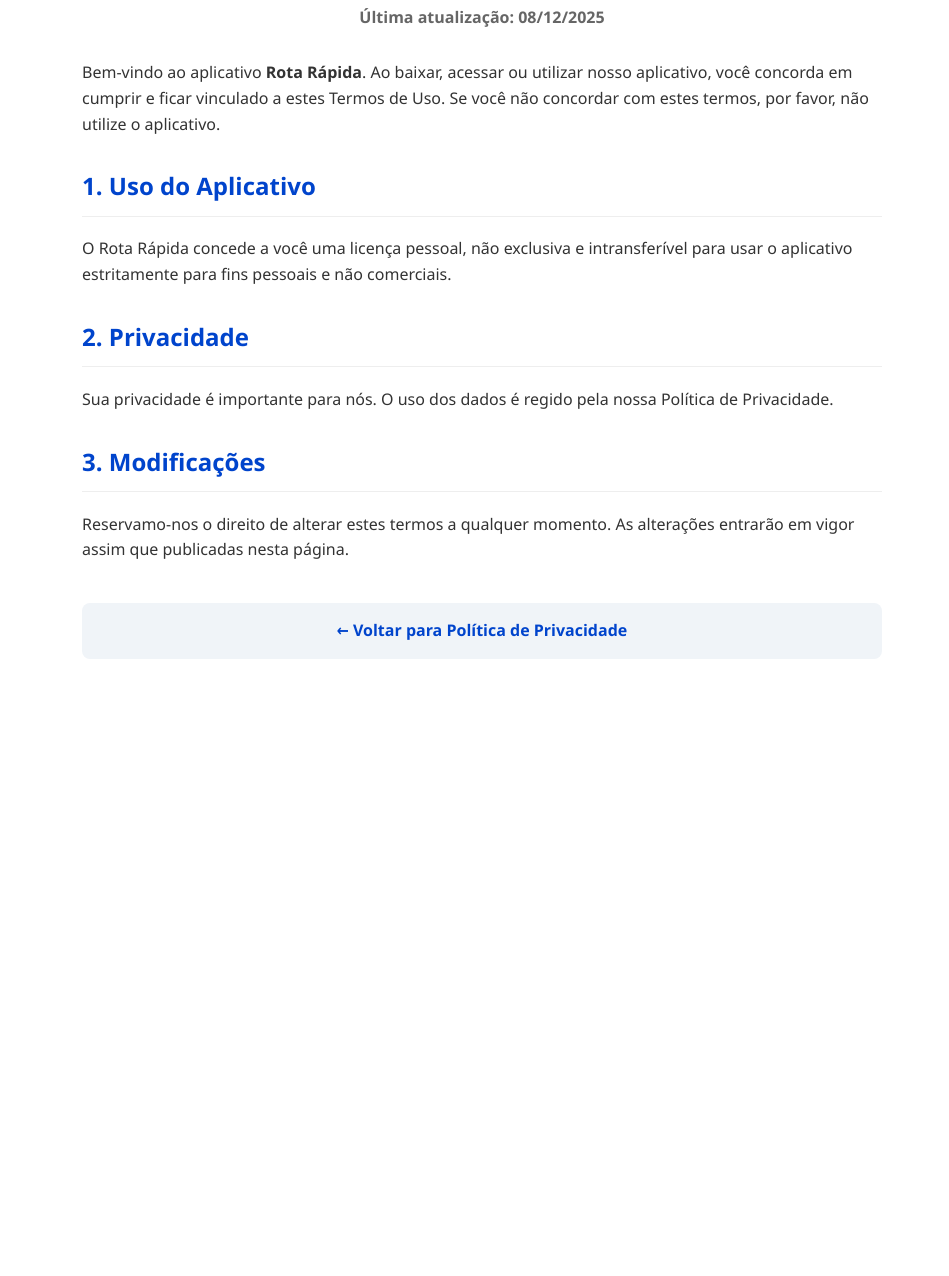
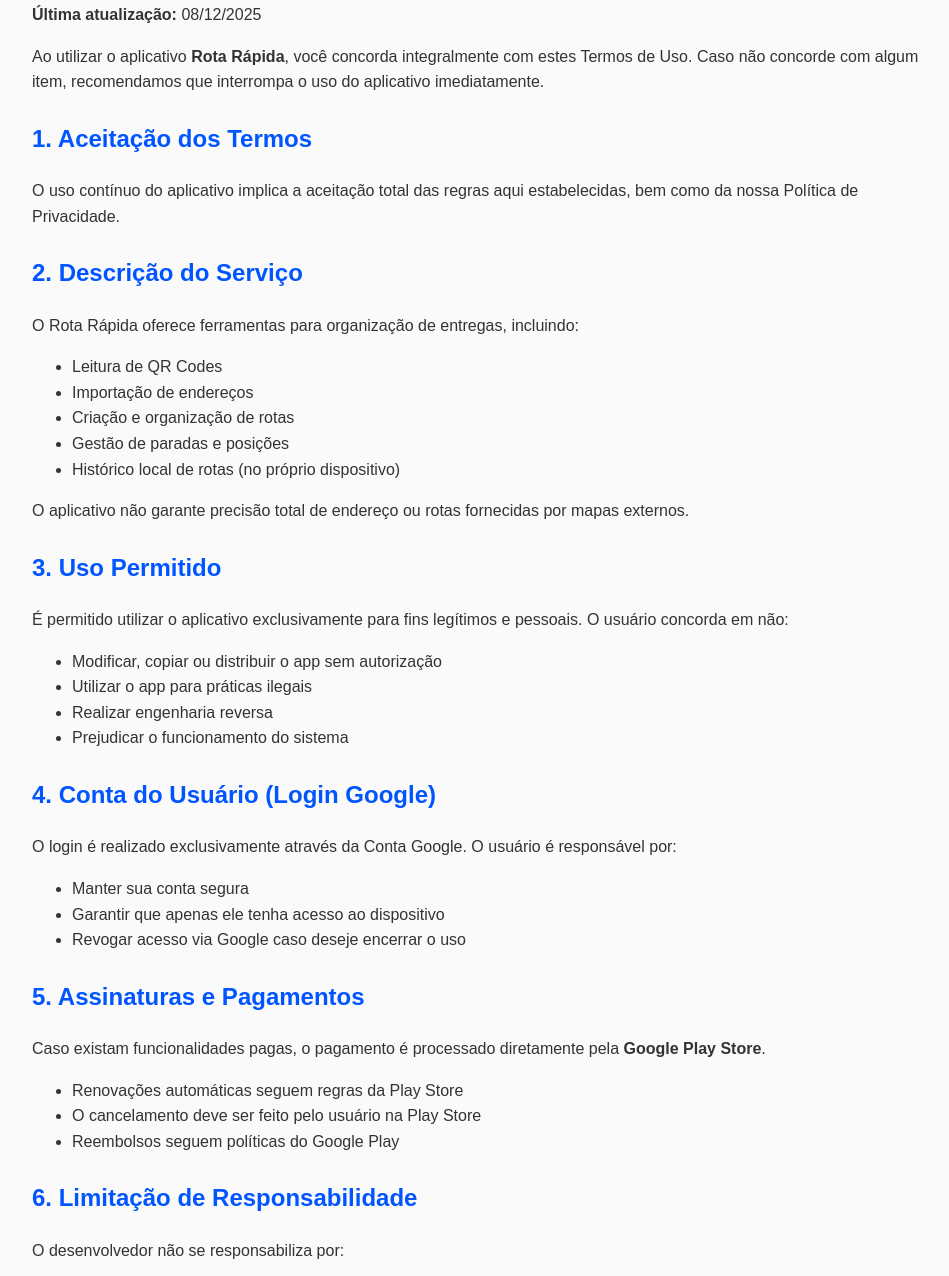
Before and after one commit to devgabrielpinese/politica-privacidade-rota-rapida, a plain HTML site: page terms-of-use.html in a window 1280 px wide. Shown: the part 122-1398 px from the top of the page, without its empty margins (158-1107 px from the left). Before the commit the page ends 801 px from the top, so only its background shows below. Drawn offline with Linux system fonts and the light colour scheme.

Commit message:
Update terms-of-use.html

```diff
--- a/terms-of-use.html
+++ b/terms-of-use.html
@@ -1,69 +1,173 @@
 <!DOCTYPE html>
-<html lang="pt-br">
+<html lang="pt-BR">
 <head>
     <meta charset="UTF-8">
     <meta name="viewport" content="width=device-width, initial-scale=1.0">
     <title>Termos de Uso - Rota Rápida</title>
+
     <style>
         body {
-            font-family: 'Segoe UI', Tahoma, Geneva, Verdana, sans-serif;
+            font-family: Arial, Helvetica, sans-serif;
+            max-width: 900px;
+            margin: 0 auto;
+            padding: 30px;
             line-height: 1.6;
+            background-color: #fafafa;
             color: #333;
-            max-width: 800px;
-            margin: 0 auto;
-            padding: 20px;
-            background-color: #fff;
         }
-        h1 {
-            color: #0044cc; /* Azul do título */
-            font-size: 2.5em;
-            margin-bottom: 10px;
+
+        h1, h2 {
+            color: #0055ff;
+        }
+
+        .section {
+            margin-bottom: 25px;
+        }
+
+        footer {
+            margin-top: 50px;
+            font-size: 14px;
+            color: #555;
             text-align: center;
         }
-        h2 {
-            color: #0044cc;
-            margin-top: 30px;
-            border-bottom: 1px solid #eee;
-            padding-bottom: 10px;
-        }
-        .date {
-            color: #666;
-            font-weight: bold;
-            margin-bottom: 30px;
-            text-align: center;
-        }
-        p { margin-bottom: 15px; }
-        .back-link {
-            display: block;
-            margin-top: 40px;
-            text-align: center;
-            padding: 15px;
-            background-color: #f0f4f8;
-            border-radius: 8px;
-        }
-        a { color: #0044cc; text-decoration: none; font-weight: bold; }
-        a:hover { text-decoration: underline; }
     </style>
 </head>
 <body>
 
     <h1>Termos de Uso — Rota Rápida</h1>
-    <p class="date">Última atualização: 08/12/2025</p>
+    <p><strong>Última atualização:</strong> 08/12/2025</p>
 
-    <p>Bem-vindo ao aplicativo <strong>Rota Rápida</strong>. Ao baixar, acessar ou utilizar nosso aplicativo, você concorda em cumprir e ficar vinculado a estes Termos de Uso. Se você não concordar com estes termos, por favor, não utilize o aplicativo.</p>
+    <div class="section">
+        <p>
+            Ao utilizar o aplicativo <strong>Rota Rápida</strong>, você concorda integralmente com estes Termos de Uso.
+            Caso não concorde com algum item, recomendamos que interrompa o uso do aplicativo imediatamente.
+        </p>
+    </div>
 
-    <h2>1. Uso do Aplicativo</h2>
-    <p>O Rota Rápida concede a você uma licença pessoal, não exclusiva e intransferível para usar o aplicativo estritamente para fins pessoais e não comerciais.</p>
+    <h2>1. Aceitação dos Termos</h2>
+    <div class="section">
+        <p>
+            O uso contínuo do aplicativo implica a aceitação total das regras aqui estabelecidas,
+            bem como da nossa Política de Privacidade.
+        </p>
+    </div>
 
-    <h2>2. Privacidade</h2>
-    <p>Sua privacidade é importante para nós. O uso dos dados é regido pela nossa Política de Privacidade.</p>
+    <h2>2. Descrição do Serviço</h2>
+    <div class="section">
+        <p>
+            O Rota Rápida oferece ferramentas para organização de entregas, incluindo:
+        </p>
+        <ul>
+            <li>Leitura de QR Codes</li>
+            <li>Importação de endereços</li>
+            <li>Criação e organização de rotas</li>
+            <li>Gestão de paradas e posições</li>
+            <li>Histórico local de rotas (no próprio dispositivo)</li>
+        </ul>
+        <p>
+            O aplicativo não garante precisão total de endereço ou rotas fornecidas por mapas externos.
+        </p>
+    </div>
 
-    <h2>3. Modificações</h2>
-    <p>Reservamo-nos o direito de alterar estes termos a qualquer momento. As alterações entrarão em vigor assim que publicadas nesta página.</p>
+    <h2>3. Uso Permitido</h2>
+    <div class="section">
+        <p>É permitido utilizar o aplicativo exclusivamente para fins legítimos e pessoais.
+        O usuário concorda em não:</p>
+        <ul>
+            <li>Modificar, copiar ou distribuir o app sem autorização</li>
+            <li>Utilizar o app para práticas ilegais</li>
+            <li>Realizar engenharia reversa</li>
+            <li>Prejudicar o funcionamento do sistema</li>
+        </ul>
+    </div>
 
-    <div class="back-link">
-        <a href="index.html">← Voltar para Política de Privacidade</a>
+    <h2>4. Conta do Usuário (Login Google)</h2>
+    <div class="section">
+        <p>
+            O login é realizado exclusivamente através da Conta Google. O usuário é responsável por:
+        </p>
+        <ul>
+            <li>Manter sua conta segura</li>
+            <li>Garantir que apenas ele tenha acesso ao dispositivo</li>
+            <li>Revogar acesso via Google caso deseje encerrar o uso</li>
+        </ul>
     </div>
+
+    <h2>5. Assinaturas e Pagamentos</h2>
+    <div class="section">
+        <p>
+            Caso existam funcionalidades pagas, o pagamento é processado diretamente pela
+            <strong>Google Play Store</strong>.
+        </p>
+        <ul>
+            <li>Renovações automáticas seguem regras da Play Store</li>
+            <li>O cancelamento deve ser feito pelo usuário na Play Store</li>
+            <li>Reembolsos seguem políticas do Google Play</li>
+        </ul>
+    </div>
+
+    <h2>6. Limitação de Responsabilidade</h2>
+    <div class="section">
+        <p>
+            O desenvolvedor não se responsabiliza por:
+        </p>
+        <ul>
+            <li>Erros em mapas de terceiros</li>
+            <li>Problemas decorrentes de endereços inseridos pelo usuário</li>
+            <li>Perdas financeiras ou logísticas</li>
+            <li>Falhas no dispositivo móvel</li>
+            <li>Interrupções temporárias do serviço</li>
+        </ul>
+        <p>
+            O aplicativo é fornecido “como está”, sem garantias implícitas.
+        </p>
+    </div>
+
+    <h2>7. Atualizações</h2>
+    <div class="section">
+        <p>
+            O app pode receber atualizações para corrigir problemas, melhorar desempenho ou adicionar funções
+            sem aviso prévio.
+        </p>
+    </div>
+
+    <h2>8. Suspensão ou Encerramento</h2>
+    <div class="section">
+        <p>
+            O desenvolvedor poderá suspender ou encerrar o acesso ao app caso:
+        </p>
+        <ul>
+            <li>Haja violação dos Termos</li>
+            <li>O app seja descontinuado</li>
+            <li>Seja necessária manutenção crítica</li>
+        </ul>
+    </div>
+
+    <h2>9. Propriedade Intelectual</h2>
+    <div class="section">
+        <p>
+            Todo o conteúdo, código, marca e logotipo são de propriedade exclusiva do desenvolvedor.
+            É proibida a reprodução sem autorização.
+        </p>
+    </div>
+
+    <h2>10. Alterações nos Termos</h2>
+    <div class="section">
+        <p>
+            Estes Termos podem ser atualizados periodicamente. A versão mais recente estará sempre
+            disponível por meio do link oficial do aplicativo.
+        </p>
+    </div>
+
+    <h2>11. Contato</h2>
+    <div class="section">
+        <p>Em caso de dúvidas, entre em contato:</p>
+        <p><strong>Email:</strong> gabrieldesenvolvedor.apps@gmail.com</p>
+    </div>
+
+    <footer>
+        © 2025 Rota Rápida — Todos os direitos reservados.
+    </footer>
 
 </body>
 </html>
```
